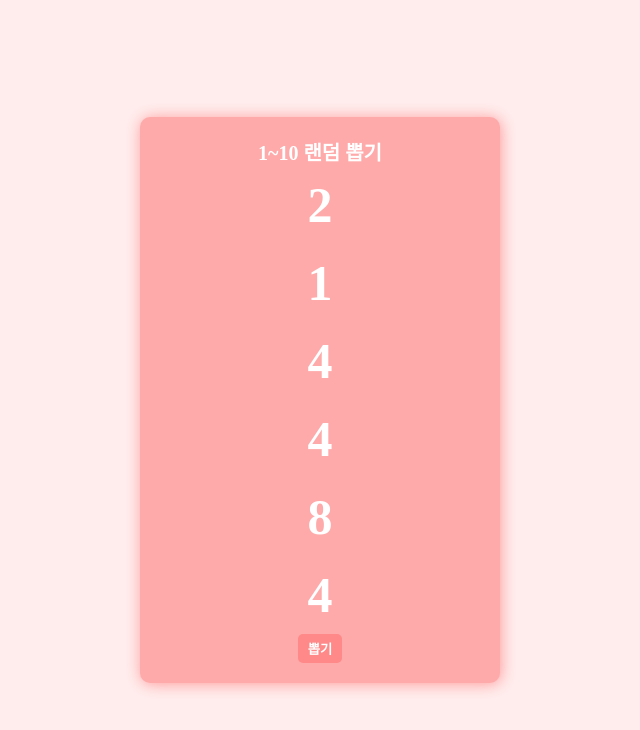
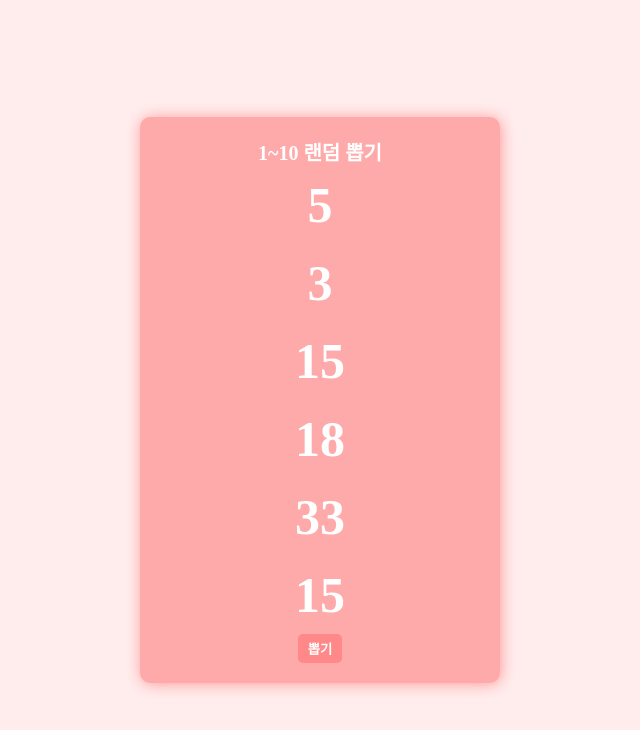
Before and after one commit to mckydot/random_num_web, a plain HTML site: page index.html in a window 1280 px wide. Both pictures are taken after a click on the button "뽑기". Shown: the whole page, without its empty margins (320-960 px from the left). Drawn offline with Linux system fonts and the light colour scheme.

Commit message:
1-45까지로 수정

```diff
--- a/index.html
+++ b/index.html
@@ -33,12 +33,12 @@
         let button = document.querySelector(".generate");
 
         function generator() {
-            const randomNum1 = Math.floor(Math.random() * 10 + 1);
-            const randomNum2 = Math.floor(Math.random() * 10 + 1);
-            const randomNum3 = Math.floor(Math.random() * 10 + 1);
-            const randomNum4 = Math.floor(Math.random() * 10 + 1);
-            const randomNum5 = Math.floor(Math.random() * 10 + 1);
-            const randomNum6 = Math.floor(Math.random() * 10 + 1);
+            const randomNum1 = Math.floor(Math.random() * 45 + 1);
+            const randomNum2 = Math.floor(Math.random() * 45 + 1);
+            const randomNum3 = Math.floor(Math.random() * 45 + 1);
+            const randomNum4 = Math.floor(Math.random() * 45 + 1);
+            const randomNum5 = Math.floor(Math.random() * 45 + 1);
+            const randomNum6 = Math.floor(Math.random() * 45 + 1);
             //Math.random 0~1 사이의 난수 생성
             //Math.floor 소수점을 내림시켜 정수로 만듦
             generateNum1.innerHTML = randomNum1;
```
